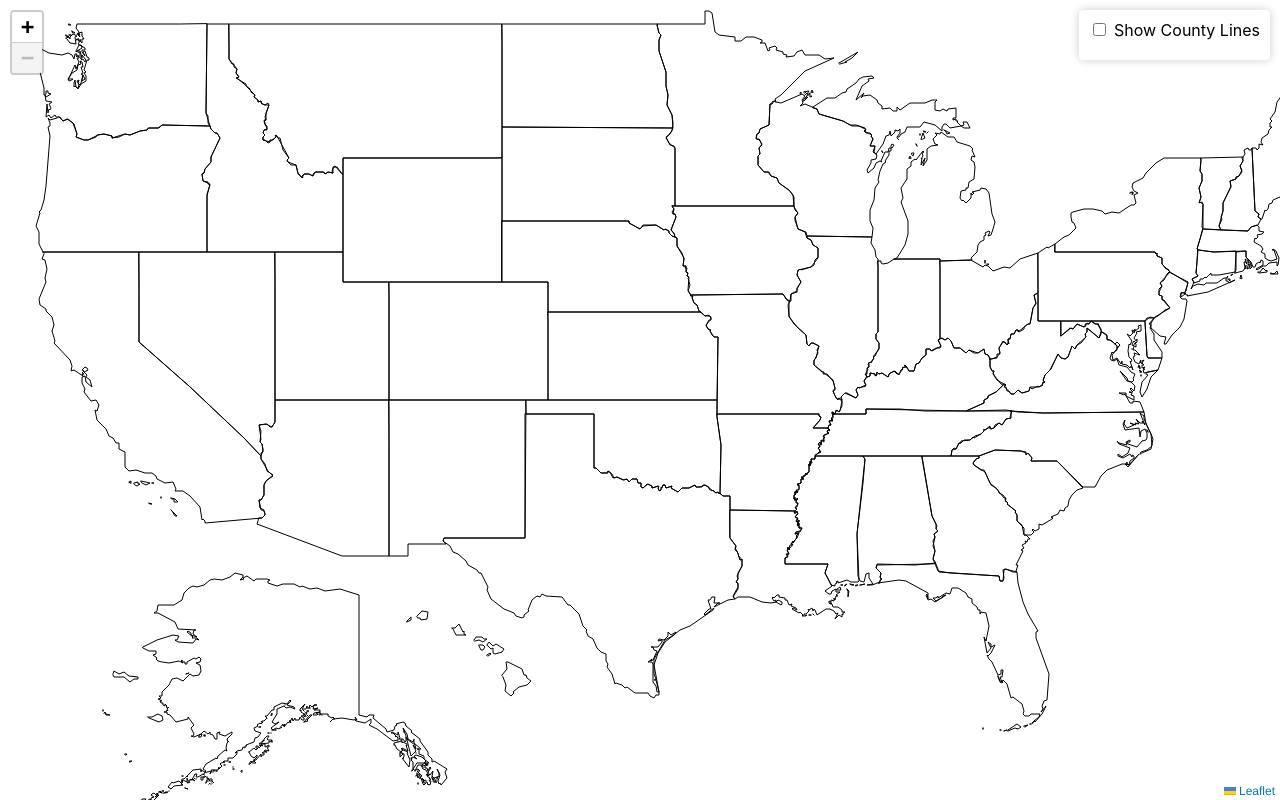
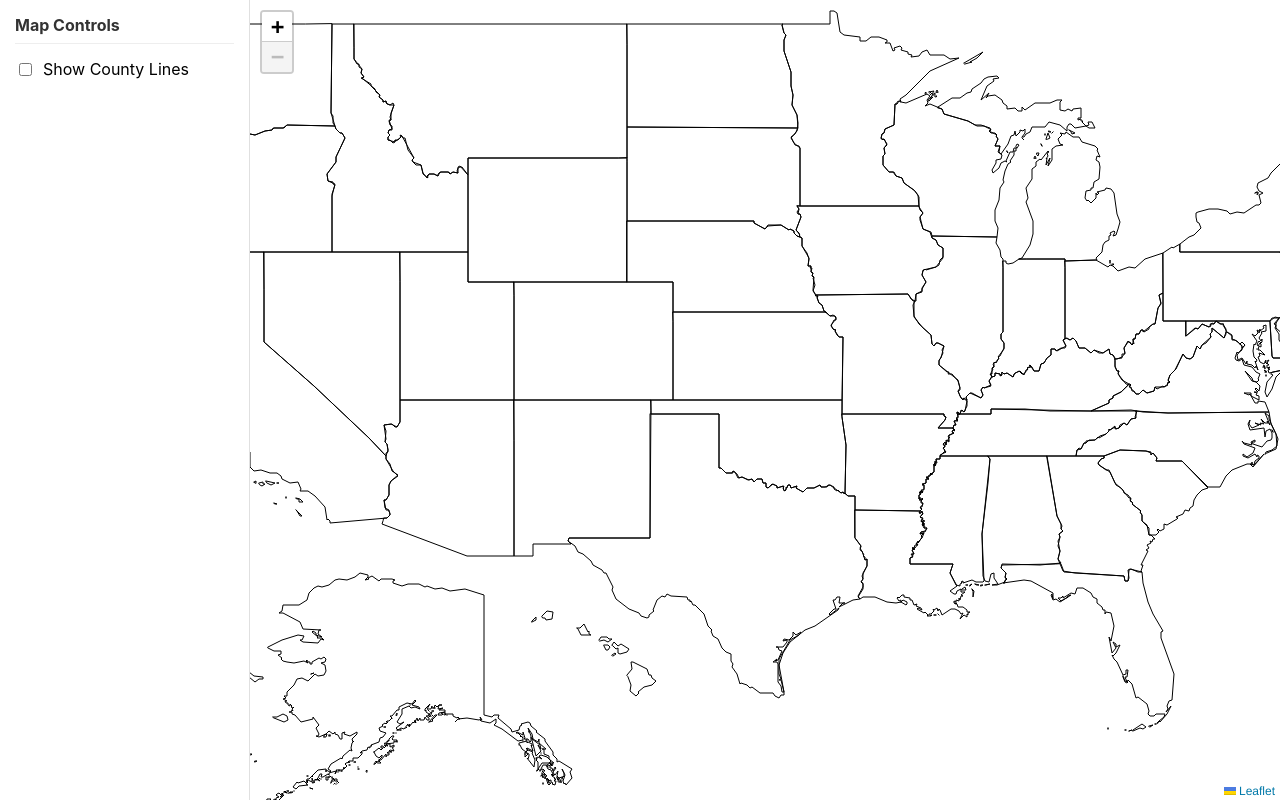
Before and after one commit to beardedjohnwick/AIDataViz, a React (Create React App) app in the folder MapData/frontend/: page / in a window 1280 px wide. Built offline with nearby package versions, Linux system fonts and the light colour scheme.

Commit message:
Add ControlPanel component and MapStyles, update map components

```diff
--- a/MapData/frontend/src/App.js
+++ b/MapData/frontend/src/App.js
@@ -1,9 +1,10 @@
 import React from 'react';
 import MapComponent from './components/MapComponent';
+import './components/MapStyles.css';
 
 function App() {
   return (
-    <div className="App">
+    <div className="App" style={{ height: '100vh', width: '100%', overflow: 'hidden' }}>
       <MapComponent />
     </div>
   );
--- /dev/null
+++ b/MapData/frontend/src/components/ControlPanel.js
@@ -0,0 +1,26 @@
+import React from 'react';
+import './MapStyles.css';
+
+function ControlPanel({
+  countyToggle,
+  onCountyToggle
+}) {
+  return (
+    <div className="control-panel">
+      <h3 className="control-panel-title">Map Controls</h3>
+
+      <div className="control-panel-section">
+        <label className="control-toggle">
+          <input
+            type="checkbox"
+            checked={countyToggle}
+            onChange={onCountyToggle}
+          />
+          <span className="toggle-label">Show County Lines</span>
+        </label>
+      </div>
+    </div>
+  );
+}
+
+export default ControlPanel;
--- a/MapData/frontend/src/components/CountyLayers.js
+++ b/MapData/frontend/src/components/CountyLayers.js
@@ -1,5 +1,6 @@
 import React from 'react';
 import { GeoJSON, useMap } from 'react-leaflet';
+import './MapStyles.css';
 
 function CountyLayers({ data, onCountySelected }) {
   // Get access to the map instance
@@ -15,6 +16,17 @@ function CountyLayers({ data, onCountySelected }) {
 
   // Function to handle hover events
   const onEachFeature = (feature, layer) => {
+    // Add tooltip with county name
+    if (feature.properties && feature.properties.name) {
+      layer.bindTooltip(feature.properties.name, {
+        permanent: false,
+        direction: 'auto',
+        className: 'county-tooltip',
+        sticky: true, // Makes tooltip follow the mouse
+        offset: [10, 0] // Small offset from cursor
+      });
+    }
+
     layer.on({
       mouseover: (e) => {
         const layer = e.target;
@@ -31,6 +43,9 @@ function CountyLayers({ data, onCountySelected }) {
         });
       },
       click: (e) => {
+        // Prevent default behavior that might cause focus styling
+        e.originalEvent.preventDefault();
+
         // Get the bounds of the clicked county
         const bounds = e.target.getBounds();
 
@@ -58,6 +73,7 @@ function CountyLayers({ data, onCountySelected }) {
       data={data}
       style={countyStyle}
       onEachFeature={onEachFeature}
+      className="map-feature-no-focus"
     />
   );
 }
--- a/MapData/frontend/src/components/MapComponent.js
+++ b/MapData/frontend/src/components/MapComponent.js
@@ -8,6 +8,8 @@ import { convertTopoToGeoStates, convertTopoToGeoCounties } from '../data/geoUti
 // Import layer components
 import StateLayers from './StateLayers';
 import CountyLayers from './CountyLayers';
+import ControlPanel from './ControlPanel';
+import './MapStyles.css';
 
 // Component to handle zoom events
 function ZoomHandler({ setZoomLevel }) {
@@ -109,48 +111,26 @@ function MapComponent() {
   }
 
   return (
-    <div style={{ height: '100vh', width: '100%', position: 'relative' }}>
-      {/* Control panel */}
-      <div style={{
-        position: 'absolute',
-        top: '10px',
-        right: '10px',
-        zIndex: 1000,
-        backgroundColor: 'white',
-        padding: '10px',
-        borderRadius: '4px',
-        boxShadow: '0 0 10px rgba(0,0,0,0.2)'
-      }}>
-        <div style={{ marginBottom: '10px' }}>
-          <label>
-            <input
-              type="checkbox"
-              checked={countyToggle}
-              onChange={handleCountyToggle}
+    <div className="app-container">
+      {/* Control panel as a separate panel */}
+      <ControlPanel
+        countyToggle={countyToggle}
+        onCountyToggle={handleCountyToggle}
       />
-            {' '}Show County Lines
-          </label>
-        </div>
 
+      {/* Map container */}
+      <div className="map-container">
         {/* Reset button - shown when a state or county is selected */}
         {(stateSelected || countySelected) && (
+          <div className="reset-button-container">
             <button
               onClick={resetMapView}
-            style={{
-              padding: '5px 10px',
-              backgroundColor: '#4285f4',
-              color: 'white',
-              border: 'none',
-              borderRadius: '4px',
-              cursor: 'pointer',
-              display: 'block',
-              width: '100%'
-            }}
+              className="reset-button"
             >
               Reset Map View
             </button>
+          </div>
         )}
-      </div>
 
         <MapContainer
           center={center}
@@ -175,6 +155,7 @@ function MapComponent() {
           <MapController mapRef={mapRef} defaultCenter={center} defaultZoom={zoom} />
         </MapContainer>
       </div>
+    </div>
   );
 }
 
--- /dev/null
+++ b/MapData/frontend/src/components/MapStyles.css
@@ -0,0 +1,106 @@
+/* Tooltip styles for map features */
+.state-tooltip, .county-tooltip {
+  background-color: rgba(255, 255, 255, 0.9);
+  border: 1px solid #999;
+  border-radius: 3px;
+  box-shadow: 0 0 5px rgba(0, 0, 0, 0.2);
+  padding: 5px 10px;
+  font-size: 14px;
+  font-weight: bold;
+  pointer-events: none;
+}
+
+.state-tooltip {
+  color: #333;
+}
+
+.county-tooltip {
+  color: #555;
+}
+
+/* Remove focus outline on map features */
+.map-feature-no-focus {
+  outline: none !important;
+}
+
+/* Remove focus outline from leaflet SVG paths */
+.leaflet-interactive {
+  outline: none !important;
+}
+
+/* App Layout */
+.app-container {
+  display: flex;
+  height: 100vh;
+  width: 100%;
+}
+
+/* Control Panel Styles */
+.control-panel {
+  width: 250px;
+  background-color: white;
+  padding: 15px;
+  box-shadow: 2px 0 10px rgba(0,0,0,0.1);
+  overflow-y: auto;
+  height: 100%;
+  flex-shrink: 0;
+  border-right: 1px solid #e0e0e0;
+}
+
+.control-panel-title {
+  margin-top: 0;
+  margin-bottom: 15px;
+  font-size: 16px;
+  color: #333;
+  border-bottom: 1px solid #eee;
+  padding-bottom: 8px;
+}
+
+.control-panel-section {
+  margin-bottom: 15px;
+}
+
+.control-toggle {
+  display: flex;
+  align-items: center;
+  cursor: pointer;
+}
+
+.toggle-label {
+  margin-left: 8px;
+}
+
+/* Map Container Styles */
+.map-container {
+  flex-grow: 1;
+  height: 100%;
+  position: relative;
+}
+
+/* Reset Button Styles */
+.reset-button-container {
+  position: absolute;
+  top: 10px;
+  right: 10px;
+  z-index: 1000;
+}
+
+.reset-button {
+  padding: 8px 12px;
+  background-color: #4285f4;
+  color: white;
+  border: none;
+  border-radius: 4px;
+  cursor: pointer;
+  box-shadow: 0 2px 4px rgba(0,0,0,0.2);
+  font-weight: 500;
+  transition: background-color 0.2s, transform 0.1s;
+}
+
+.reset-button:hover {
+  background-color: #3367d6;
+}
+
+.reset-button:active {
+  transform: scale(0.98);
+}
--- a/MapData/frontend/src/components/StateLayers.js
+++ b/MapData/frontend/src/components/StateLayers.js
@@ -1,5 +1,6 @@
 import React from 'react';
 import { GeoJSON, useMap } from 'react-leaflet';
+import './MapStyles.css';
 
 function StateLayers({ data, onStateSelected }) {
   // Get access to the map instance
@@ -15,6 +16,17 @@ function StateLayers({ data, onStateSelected }) {
 
   // Function to handle hover and click events
   const onEachFeature = (feature, layer) => {
+    // Add tooltip with state name
+    if (feature.properties && feature.properties.name) {
+      layer.bindTooltip(feature.properties.name, {
+        permanent: false,
+        direction: 'auto',
+        className: 'state-tooltip',
+        sticky: true, // Makes tooltip follow the mouse
+        offset: [10, 0] // Small offset from cursor
+      });
+    }
+
     layer.on({
       mouseover: (e) => {
         const layer = e.target;
@@ -31,6 +43,9 @@ function StateLayers({ data, onStateSelected }) {
         });
       },
       click: (e) => {
+        // Prevent default behavior that might cause focus styling
+        e.originalEvent.preventDefault();
+
         // Get the bounds of the clicked state
         const bounds = e.target.getBounds();
 
@@ -58,6 +73,7 @@ function StateLayers({ data, onStateSelected }) {
       data={data}
       style={stateStyle}
       onEachFeature={onEachFeature}
+      className="map-feature-no-focus"
     />
   );
 }
--- a/MapData/frontend/src/index.js
+++ b/MapData/frontend/src/index.js
@@ -17,18 +17,30 @@ L.Icon.Default.mergeOptions({
 // Add basic CSS styles
 const style = document.createElement('style');
 style.textContent = `
-  body {
+  * {
+    box-sizing: border-box;
+  }
+
+  html, body {
     margin: 0;
     padding: 0;
+    height: 100%;
+    overflow: hidden;
+  }
+
+  body {
     font-family: -apple-system, BlinkMacSystemFont, 'Segoe UI', 'Roboto', 'Oxygen',
       'Ubuntu', 'Cantarell', 'Fira Sans', 'Droid Sans', 'Helvetica Neue',
       sans-serif;
   }
 
+  #root {
+    height: 100%;
+  }
+
   .App {
-    display: flex;
-    flex-direction: column;
-    height: 100vh;
+    height: 100%;
+    width: 100%;
   }
 `;
 document.head.appendChild(style);
```
Lines whose indentation alone changed are shown as unchanged.
